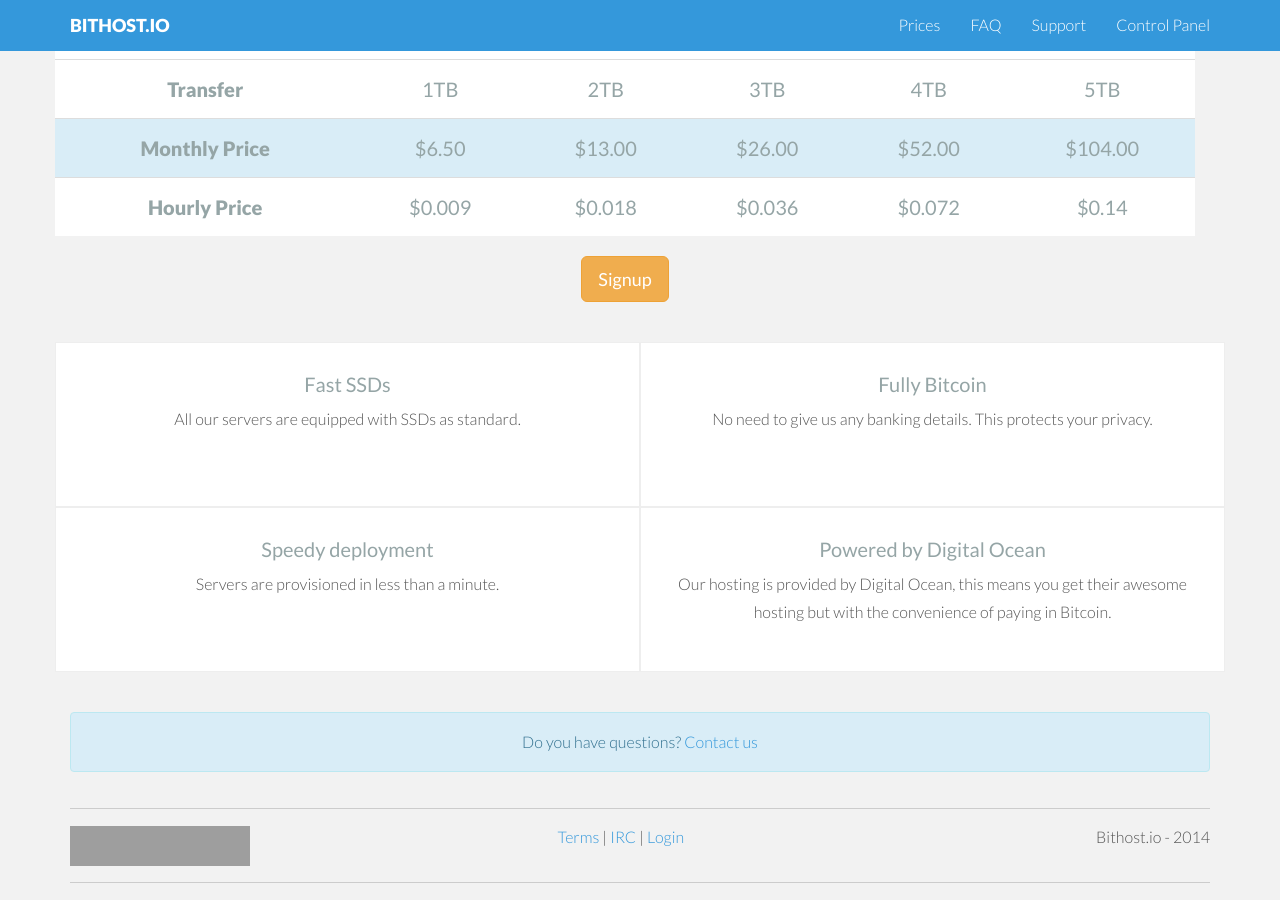
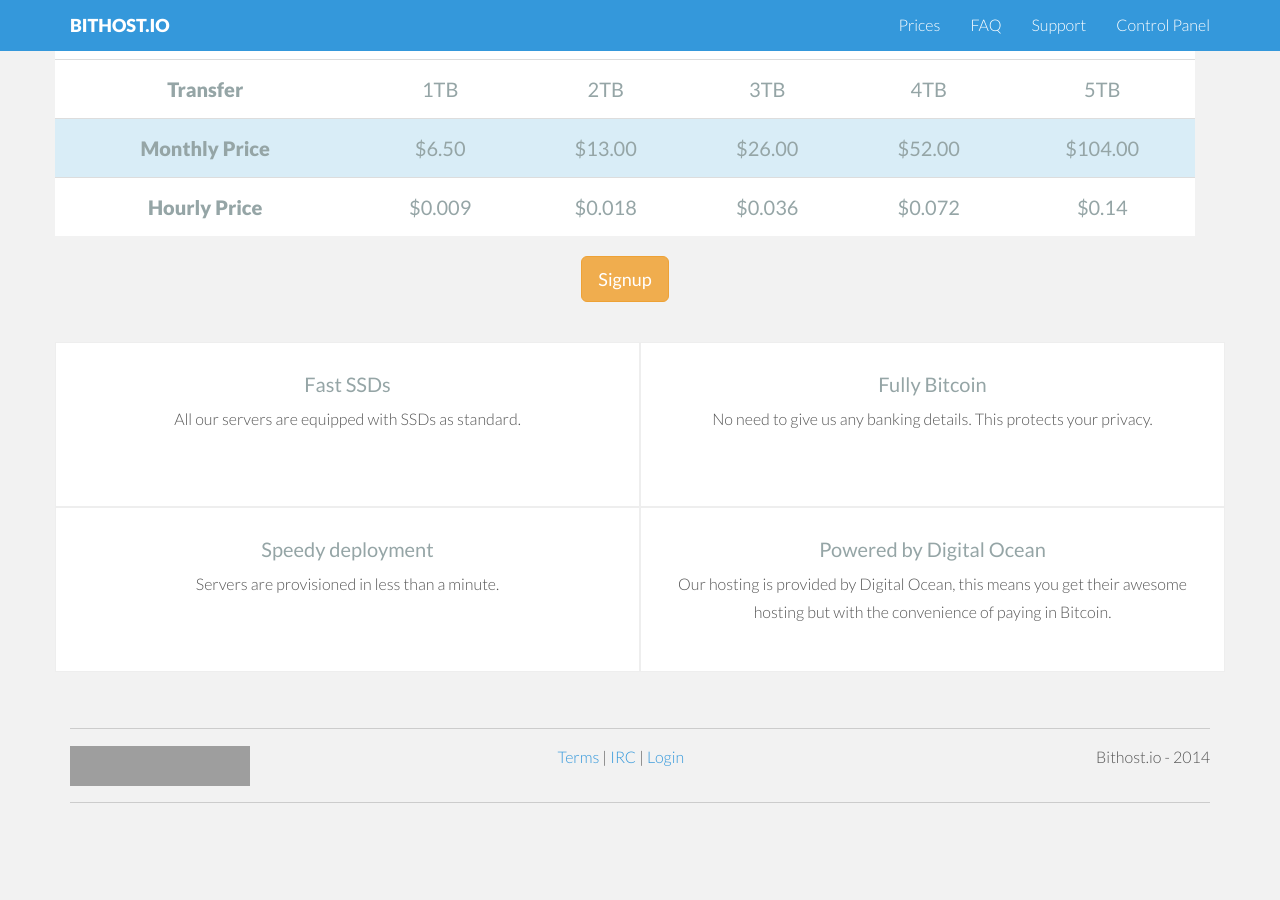
Before and after one commit to bithostio/www.bithost.io, a Jekyll site: the page built from index.html, in a window 1280 px wide and 900 px high, scrolled down 992 px. Built offline with Jekyll 4.4.1, drawn with Linux system fonts in a browser that asks for light colours; nearby versions of some CDN libraries; Markdown is read by kramdown in place of the engine named in the settings; a script that is not in the unit is left out; after the commit the page ends 1812 px from its top, so only the background shows below that; grey boxes are pictures that could not be loaded.

Commit message:
Update index.html

```diff
--- a/index.html
+++ b/index.html
@@ -117,9 +117,3 @@ title: Bitcoin Cloud Hosting
     </div>
   </div>
 </div>
-
-<div class="container centered">
-  <p class="alert alert-info">
-    Do you have questions? <a href="mailto:bithost@helpful.io" data-helpful="bithost">Contact us</a>
-  </p>
-</div>
```
